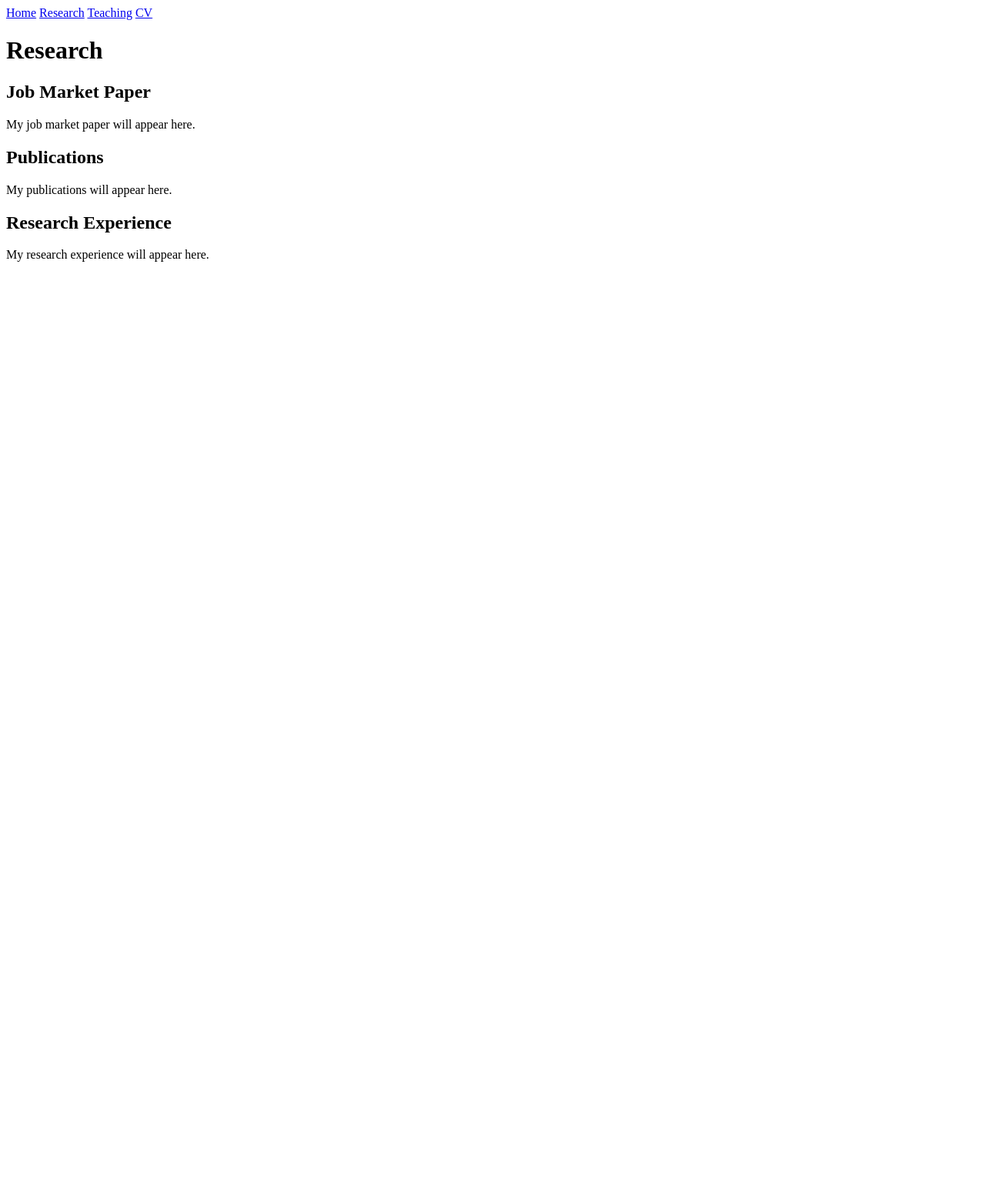
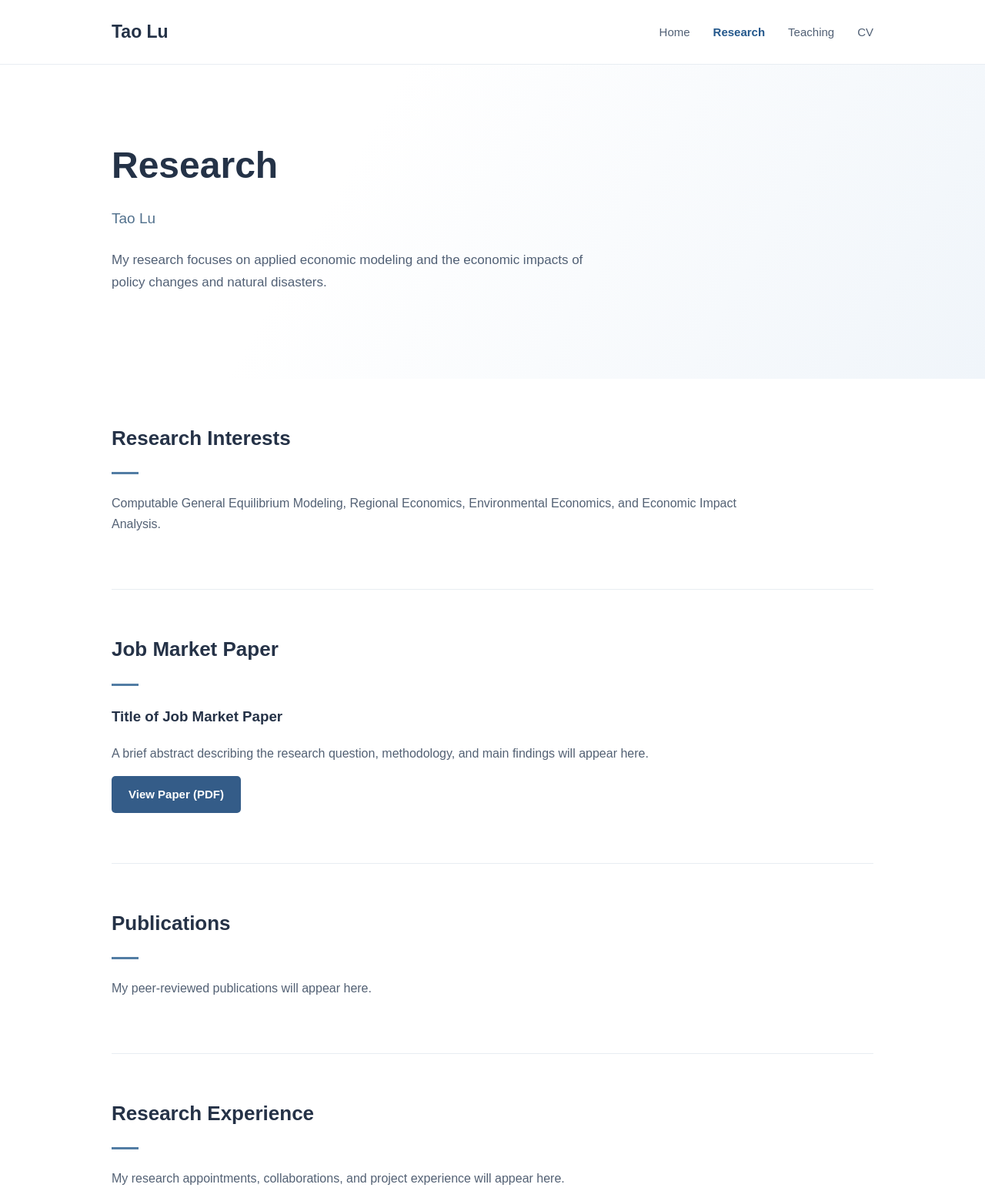
Before and after one commit to lutao11/lutao11.github.io, a plain HTML site: page research.html in a window 1280 px wide. Shown: the top 1547 px of the page at 77% size. Before the commit the page ends 800 px from the top, so only its background shows below. Drawn offline with Linux system fonts and the light colour scheme.

Commit message:
Update research.html

```diff
--- a/research.html
+++ b/research.html
@@ -6,24 +6,123 @@
   <meta name="viewport"
         content="width=device-width, initial-scale=1">
   <title>Research | Tao Lu</title>
+  <link rel="stylesheet" href="css/style.css">
 </head>
+
 <body>
-  <nav>
+
+  <!-- Navigation -->
+  <header class="site-header">
+    <div class="nav-container">
+
+      <a class="site-name" href="index.html">
+        Tao Lu
+      </a>
+
+      <nav class="nav-links"
+           aria-label="Main navigation">
         <a href="index.html">Home</a>
-    <a href="research.html">Research</a>
+        <a href="research.html" class="active"
+           aria-current="page">Research</a>
         <a href="teaching.html">Teaching</a>
-    <a href="files/Tao_Lu_CV.pdf">CV</a>
+        <a href="files/Tao_Lu_CV.pdf"
+           target="_blank"
+           rel="noopener noreferrer">CV</a>
       </nav>
+
+    </div>
+  </header>
+
+  <!-- Introduction -->
+  <section class="hero">
+    <div class="container">
 
       <h1>Research</h1>
 
+      <div class="subtitle">
+        Tao Lu
+      </div>
+
+      <p>
+        My research focuses on applied economic
+        modeling and the economic impacts of
+        policy changes and natural disasters.
+      </p>
+
+    </div>
+  </section>
+
+  <main class="container">
+
+    <!-- Research Interests -->
+    <section class="content-section">
+
+      <h2>Research Interests</h2>
+      <div class="section-accent"></div>
+
+      <p class="section-text">
+        Computable General Equilibrium Modeling,
+        Regional Economics, Environmental Economics,
+        and Economic Impact Analysis.
+      </p>
+
+    </section>
+
+    <!-- Job Market Paper -->
+    <section class="content-section">
+
       <h2>Job Market Paper</h2>
-  <p>My job market paper will appear here.</p>
+      <div class="section-accent"></div>
+
+      <h3>Title of Job Market Paper</h3>
+
+      <p class="section-text">
+        A brief abstract describing the research
+        question, methodology, and main findings
+        will appear here.
+      </p>
+
+      <a href="files/Tao_Lu_Job_Market_Paper.pdf"
+         class="button button-primary"
+         target="_blank"
+         rel="noopener noreferrer">
+        View Paper (PDF)
+      </a>
+
+    </section>
+
+    <!-- Publications -->
+    <section class="content-section">
 
       <h2>Publications</h2>
-  <p>My publications will appear here.</p>
+      <div class="section-accent"></div>
+
+      <p class="section-text">
+        My peer-reviewed publications
+        will appear here.
+      </p>
+
+    </section>
+
+    <!-- Research Experience -->
+    <section class="content-section">
 
       <h2>Research Experience</h2>
-  <p>My research experience will appear here.</p>
+      <div class="section-accent"></div>
+
+      <p class="section-text">
+        My research appointments, collaborations,
+        and project experience will appear here.
+      </p>
+
+    </section>
+
+  </main>
+
+  <!-- Footer -->
+  <footer>
+    &copy; 2026 Tao Lu
+  </footer>
+
 </body>
 </html>
```
Lines whose indentation alone changed are shown as unchanged.
